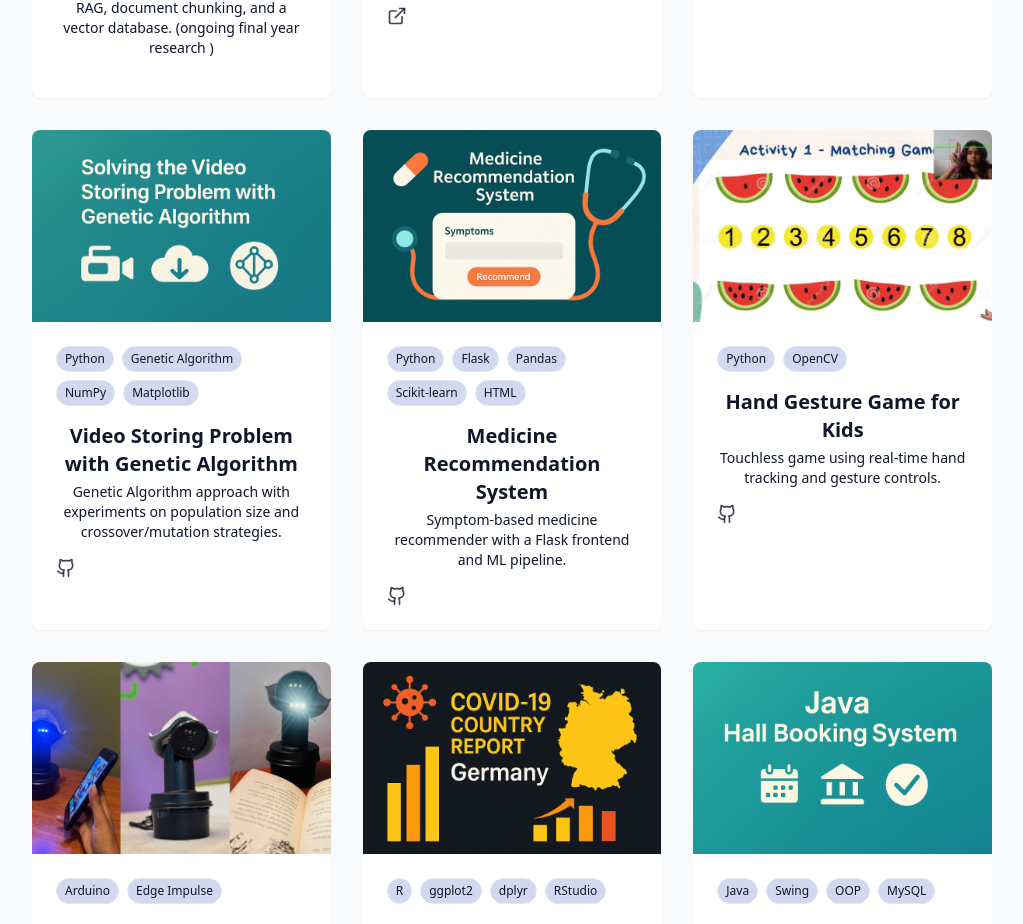
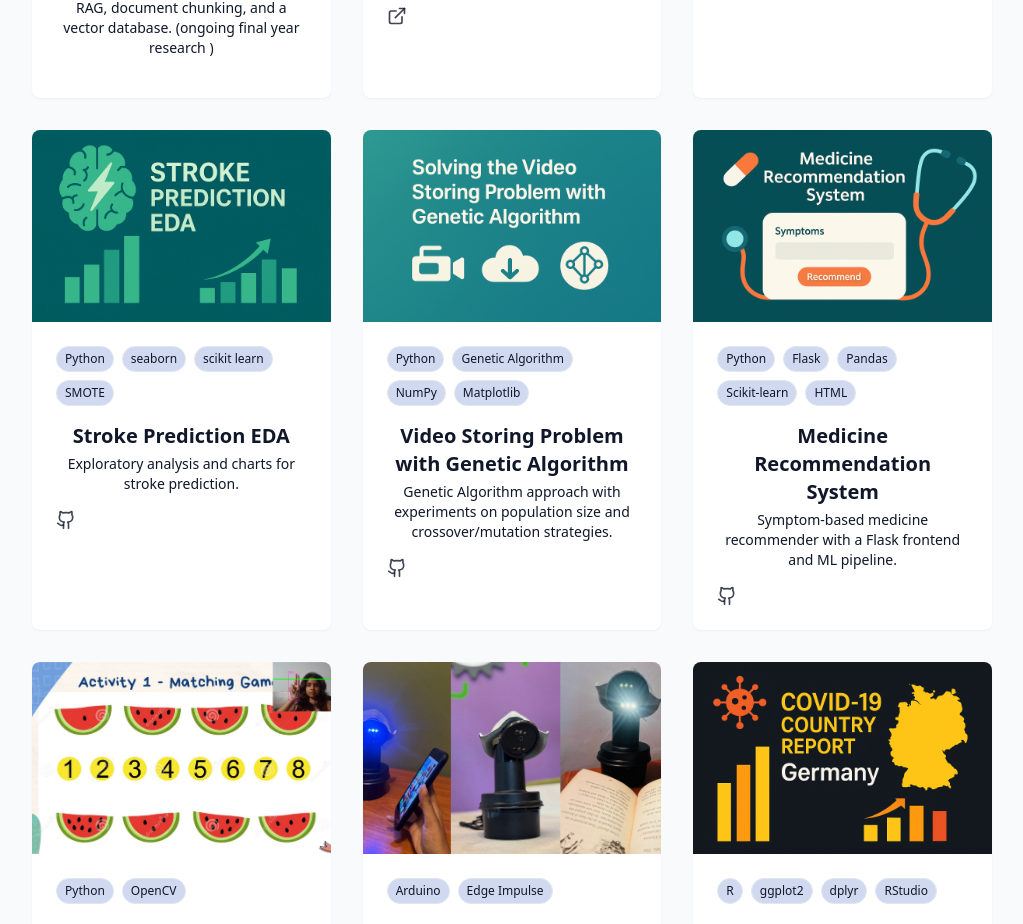
Before and after one commit to navzyy/My-Portfolio, a React (Vite) app: page / in a window 1280 px wide. Shown: the part 4308-5232 px from the top of the page, without its empty margins (128-1151 px from the left). Built offline with nearby package versions, Linux system fonts and the light colour scheme.

Commit message:
added new project

```diff
--- a/src/components/ProjectsSection.jsx
+++ b/src/components/ProjectsSection.jsx
@@ -27,6 +27,16 @@ const projects = [
         image: "/projects/project 3.png",
         tags: ["Java", "Spring Boot", "Thymeleaf", "HTML", "CSS", "MySQL", "Docker"],
         githubUrl: "https://github.com/navzyy/USJ-Hall-Booking-System-Fullstack.git"
+    },
+
+    {
+        id: 14,
+        title: "Stroke Prediction EDA",
+        decription: "Exploratory analysis and charts for stroke prediction.",
+        image: "/projects/project 14.png",
+        tags: ["Python", "seaborn", "scikit learn", "SMOTE"],
+        demoUrl: "#",
+        githubUrl: "https://github.com/navzyy/Stroke_Prediction-EDA.git"
     },
 
     {
```
Also changed, not shown: public/projects/project 14.png (added).
